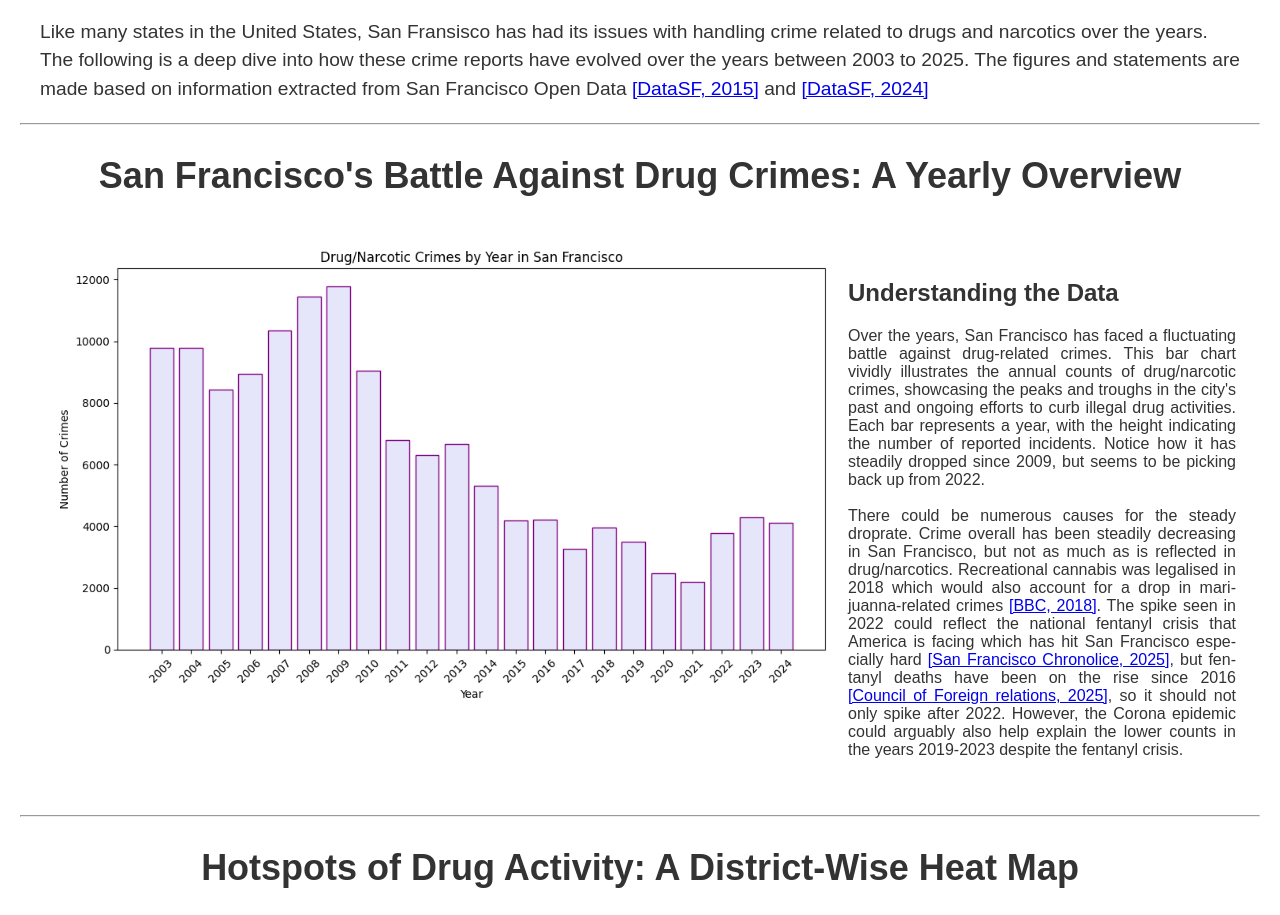
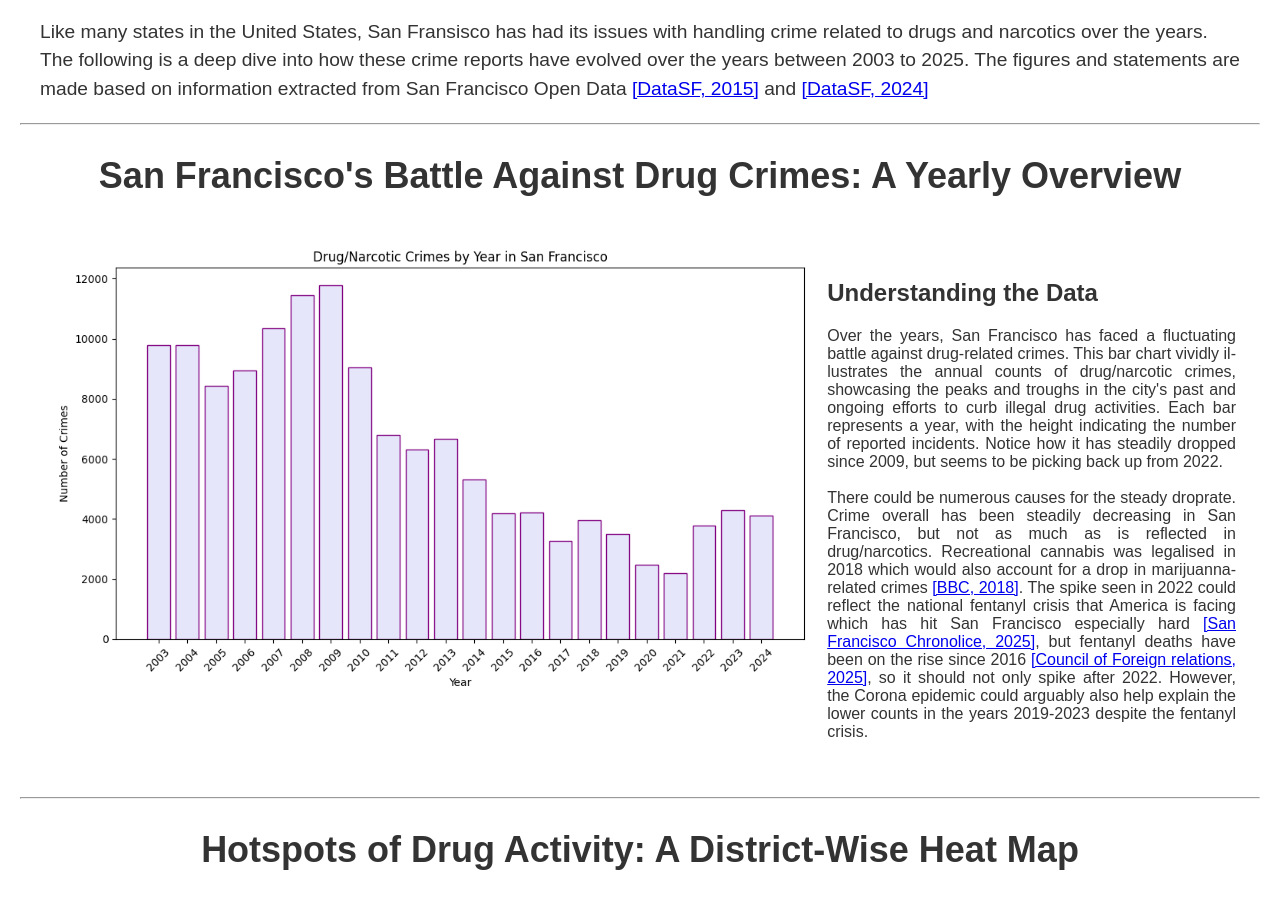
Before and after one commit to s204475/s204475.github.io, a Jekyll site: the page built from index.markdown, in a window 1280 px wide. Shown: the part 310-1225 px from the top of the page. Built offline with Jekyll 4.4.1, drawn with Linux system fonts in a browser that asks for light colours; grey boxes are pictures that could not be loaded.

Commit message:
Added flex 1 1 to all containers

```diff
--- a/index.markdown
+++ b/index.markdown
@@ -19,7 +19,7 @@ title: "Micro Project - Group 77"
 </div>
 
 <div class="narrative-container" style="display: flex; align-items: flex-start; justify-content: space-between; width: 100%; max-width: 1200px; margin: 0 auto; overflow: hidden;">
-  <div class="image-container" style="flex: 0 0 65%; max-width: 65%; display: flex; justify-content: center;">
+  <div class="image-container" style="flex: 1 1 65%; max-width: 65%; display: flex; justify-content: center;">
     <img src="/assets/figures/drug time series.png" alt="Figure 1" style="border:none; width: 100%; max-width: 100%; display: block;">
   </div>
 
@@ -42,7 +42,7 @@ title: "Micro Project - Group 77"
 </div>
 
 <div class="narrative-container" style="display: flex; align-items: flex-start; justify-content: space-between; width: 100%; max-width: 1200px; margin: 0 auto; overflow: hidden;">
-  <div class="text-container" style="flex: 0 0 35%; max-width: 35%; text-align: justify; word-break: break-word; overflow-wrap: break-word; hyphens: auto; min-width: 300px;">
+  <div class="text-container" style="flex: 1 1 35%; max-width: 35%; text-align: justify; word-break: break-word; overflow-wrap: break-word; hyphens: auto; min-width: 300px;">
     <h2>Explore the timeline</h2>
     <p>This heat map provides a striking visual representation of drug/narcotic crime hotspots across San Francisco, overlaid with the boundaries of police districts. The size of the red areas of the heat map colors indicates the concentration of incidents, with larger areas signifying more crime occurances. By overlaying police district borders, we can see which areas are most affected and how law enforcement resources might have been be allocated to address these critical zones.
 
@@ -69,7 +69,7 @@ title: "Micro Project - Group 77"
 </div>
 
 <div class="narrative-container" style="display: flex; align-items: flex-start; justify-content: space-between; width: 100%; max-width: 1200px; margin: 0 auto; overflow: hidden;">
-  <div class="image-container" style="flex: 0 0 65%; max-width: 65%; display: flex; justify-content: center;">
+  <div class="image-container" style="flex: 1 1 65%; max-width: 65%; display: flex; justify-content: center;">
     <iframe src="/assets/html/Narcotic 24h by district 4.html" style="border: 1px solid transparent; width: 1000px; height: 600px; display: block; flex-grow: 1;"></iframe>
   </div>
   <div class="text-container" style="flex: 1 1 35%; max-width: 35%; text-align: justify; word-break: break-word; overflow-wrap: break-word; hyphens: auto; min-width: 300px;">
```
